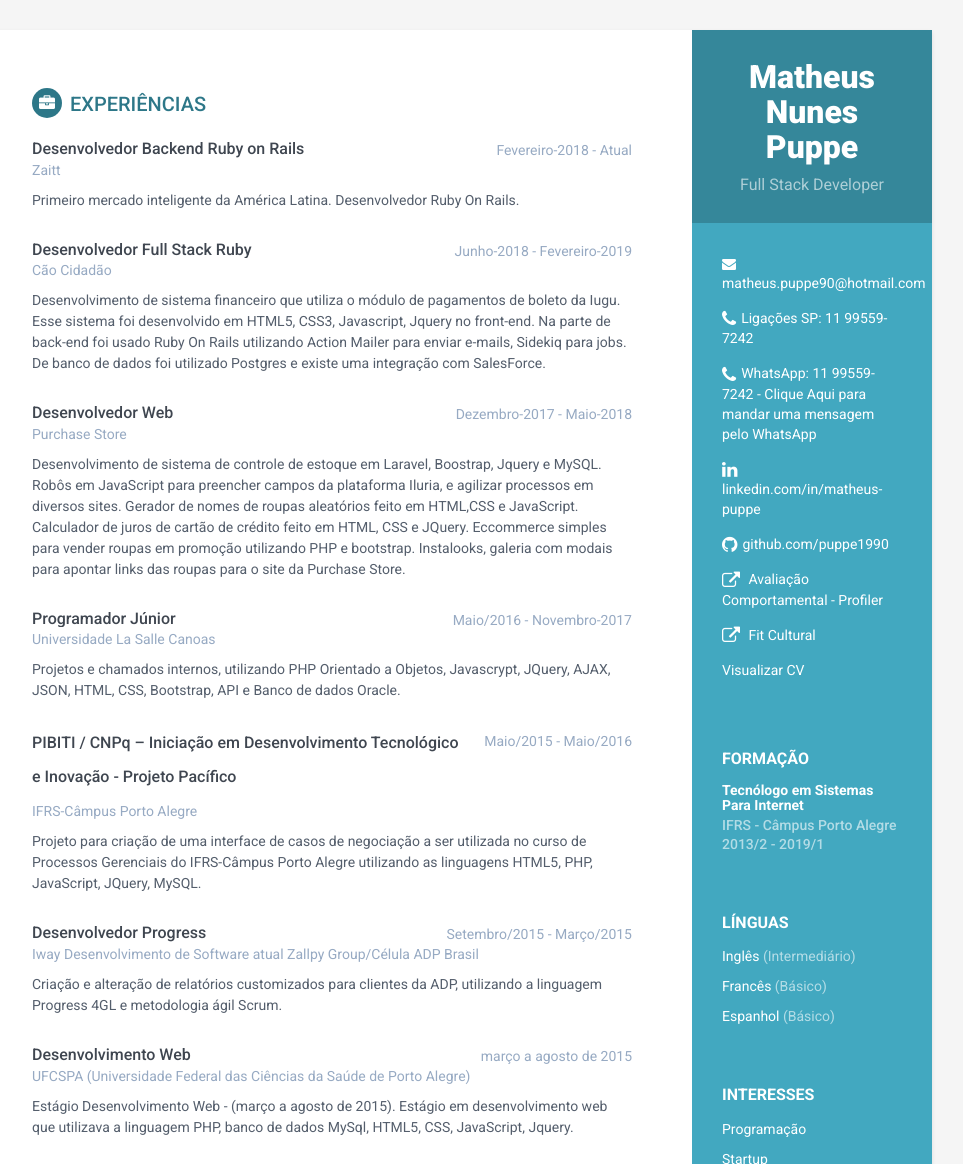
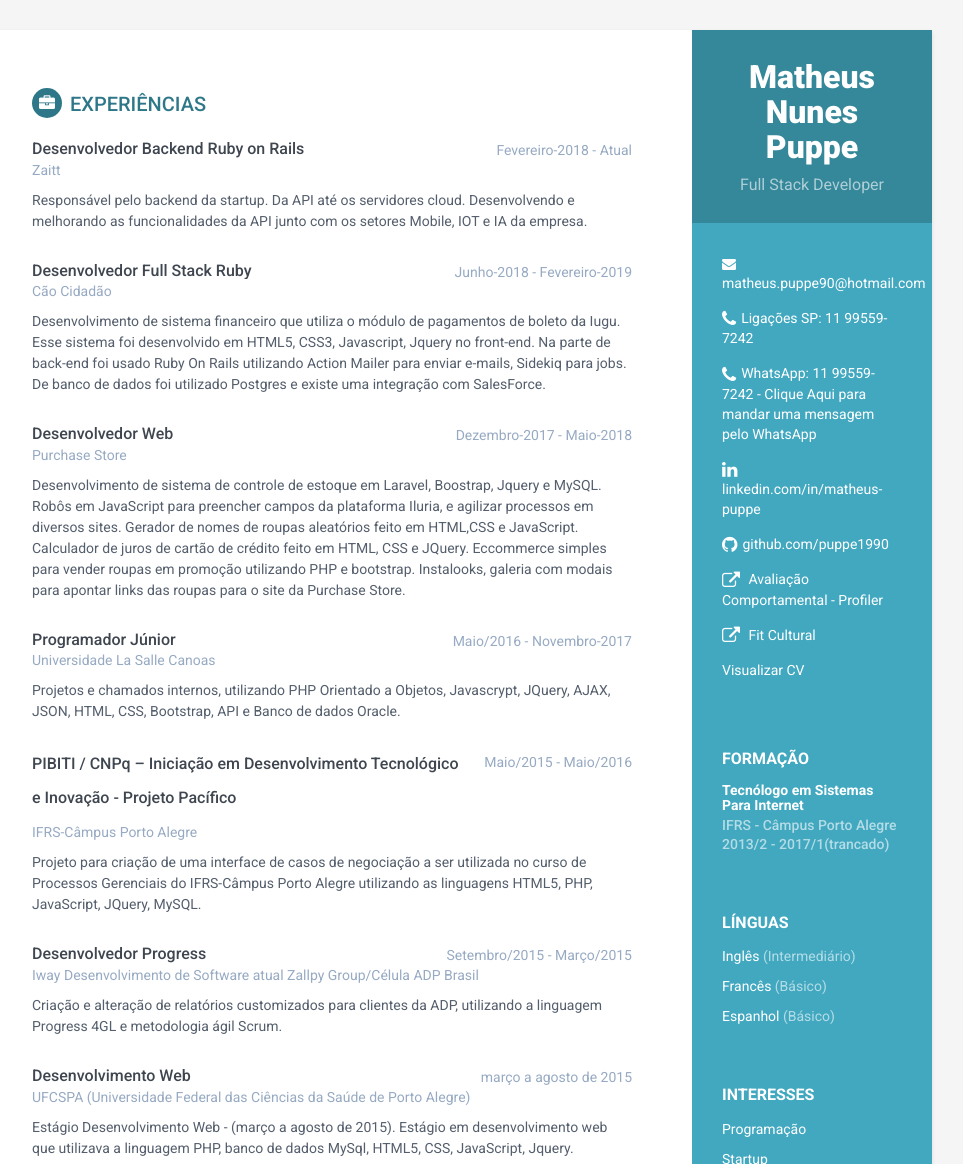
Before and after one commit to puppe1990/puppe1990.github.io, a plain HTML site: page index.html in a window 1280 px wide. Shown: the top 1164 px of the page, without its empty margins (188-1151 px from the left). Drawn offline with Linux system fonts and the light colour scheme.

Commit message:
Some change in curriculum

```diff
--- a/index.html
+++ b/index.html
@@ -62,7 +62,7 @@
                 <div class="item">
                     <h4 class="degree">Tecnólogo em Sistemas Para Internet</h4>
                     <h5 class="meta">IFRS - Câmpus Porto Alegre</h5>
-                    <div class="time">2013/2 - 2019/1</div>
+                    <div class="time">2013/2 - 2017/1(trancado)</div>
                 </div><!--//item-->
             </div><!--//education-container-->
 
@@ -104,7 +104,7 @@
                         <a href="https://www.zaitt.com.br/" target="_blank"><div class="company">Zaitt</div></a>
                     </div><!--//meta-->
                     <div class="details">
-                        <p>Primeiro mercado inteligente da América Latina. Desenvolvedor Ruby On Rails.</p>
+                        <p>Responsável pelo backend da startup. Da API até os servidores cloud. Desenvolvendo e melhorando as funcionalidades da API junto com os setores Mobile, IOT e IA da empresa.</p>
                     </div><!--//details-->
                 </div><!--//item-->
 
```
Also changed, not shown: 1 other file.
